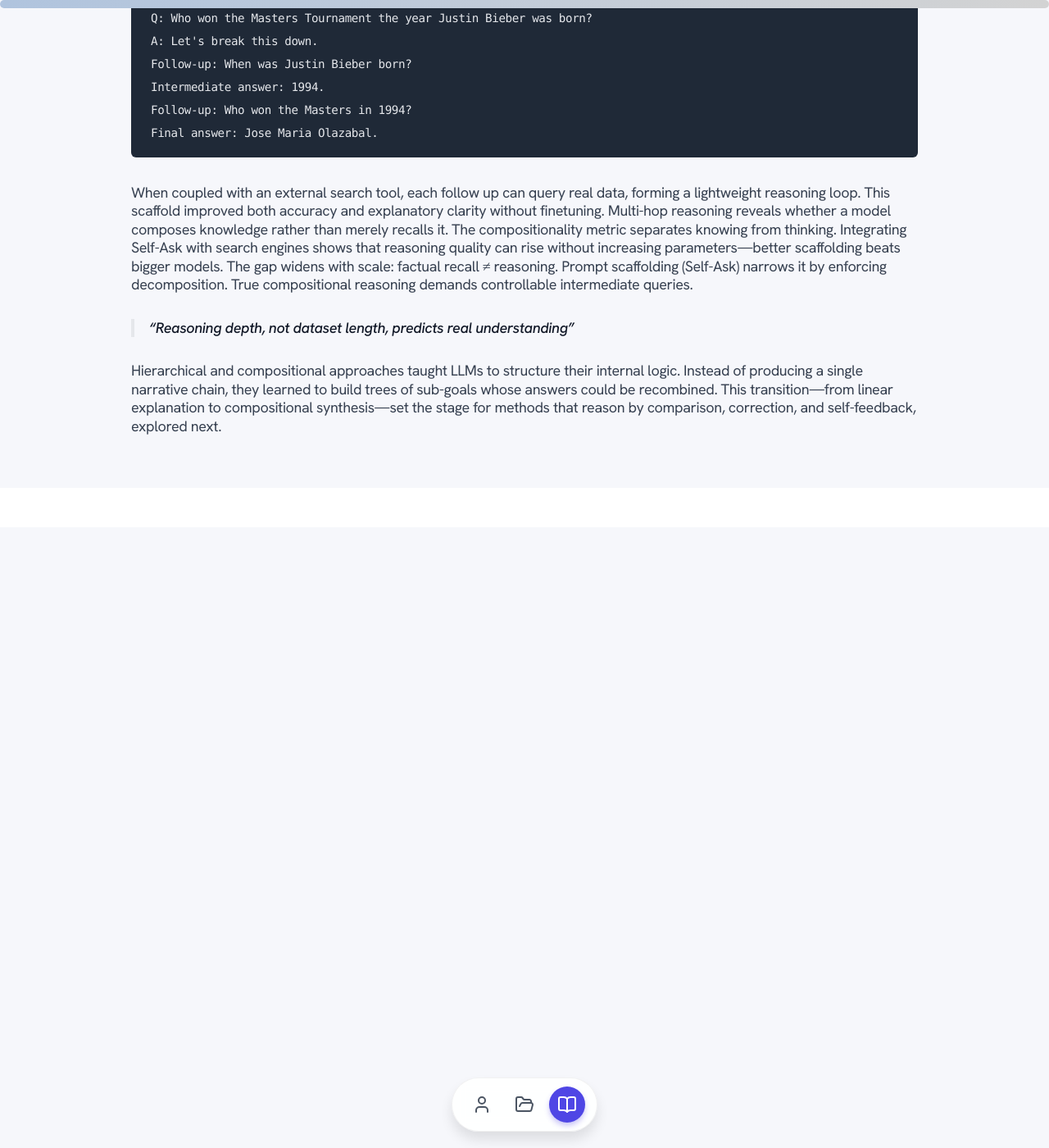
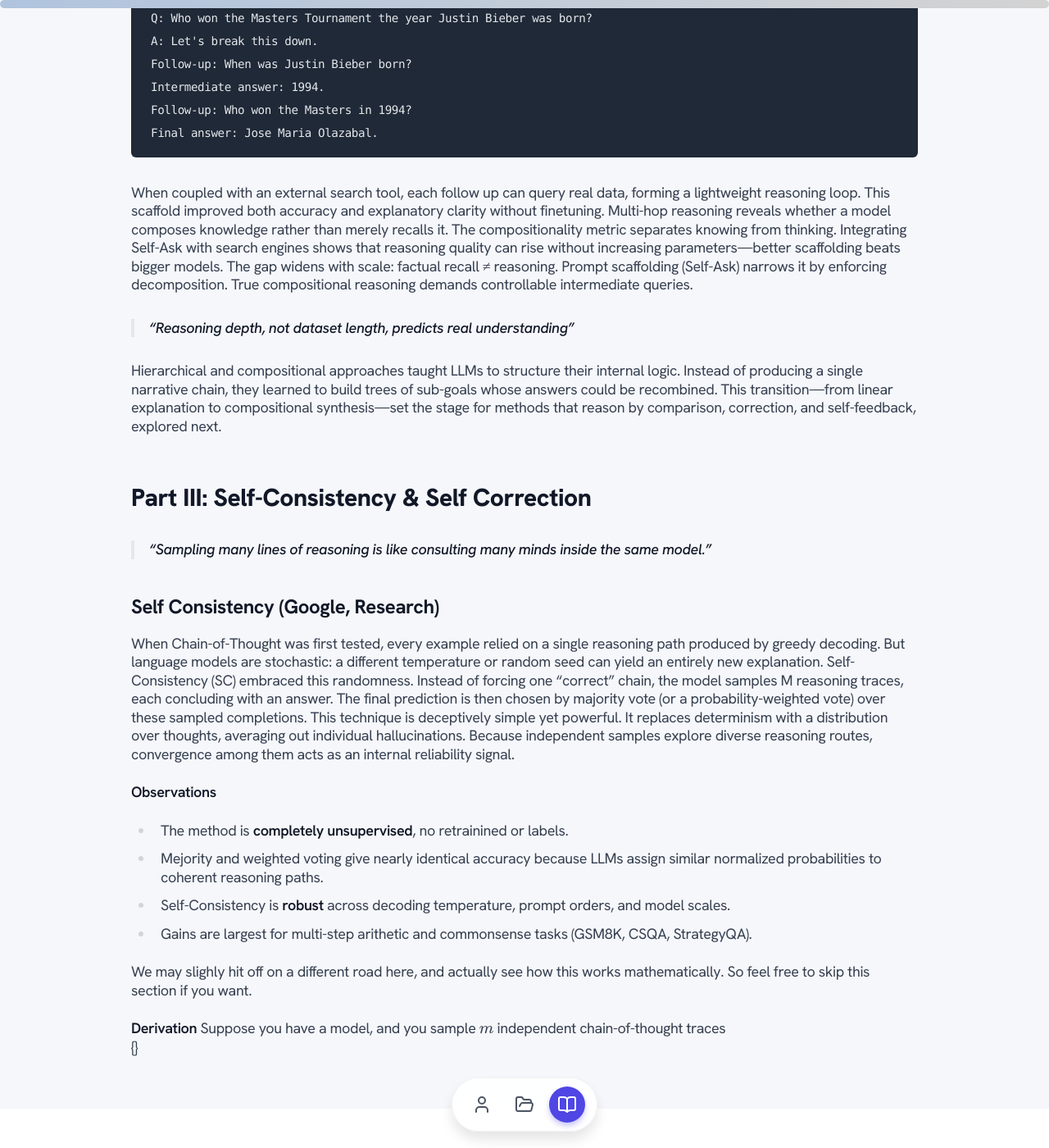
Before and after one commit to omertafveez-2001/omertafveez-2001.github.io, a Jekyll site: the page built from blogs/reasoning-primer/reasoning-primer.md, in a window 1280 px wide and 1400 px high, scrolled down 8606 px. Shown: the whole window at 82% size. Built offline with Jekyll 4.4.1, drawn with Linux system fonts in a browser that asks for light colours; nearby versions of some CDN libraries; some of the changed text lies outside the part shown.

Commit message:
reasoning

```diff
--- a/blogs/reasoning-primer/reasoning-primer.md
+++ b/blogs/reasoning-primer/reasoning-primer.md
@@ -120,7 +120,7 @@ Zero-Shot CoT eliminited them with the trigger phrase:
 > Let's think step by step.
 
 <br>
-The model first generates a reasoning trace $z$, then re-prompts with the trace to obtain the final answer. This “double prompting” works astonishingly well for huge models like PaLM 540 B, but smaller ones barely benefit. Temperature sampling sometimes rescues a poor reasoning path—an accidental discovery that stochastic decoding performs a kind of search over possible thoughts. This can be interpreted as evidence that **reasoning = search** in text space. Temperature controls exploration breadth, letting the model stumble into valid logical sequences. Thus, even without curated exemplars, reasoning can be elicited linguistically if the model is large enough to internalize the pattern.
+The model first generates a reasoning trace $$z$$, then re-prompts with the trace to obtain the final answer. This “double prompting” works astonishingly well for huge models like PaLM 540 B, but smaller ones barely benefit. Temperature sampling sometimes rescues a poor reasoning path—an accidental discovery that stochastic decoding performs a kind of search over possible thoughts. This can be interpreted as evidence that **reasoning = search** in text space. Temperature controls exploration breadth, letting the model stumble into valid logical sequences. Thus, even without curated exemplars, reasoning can be elicited linguistically if the model is large enough to internalize the pattern.
 
 ### What explicit reasoning taught us
 From Scratchpads to Auto-CoT, a pattern emerges.
@@ -199,3 +199,21 @@ When coupled with an external search tool, each follow up can query real data, f
 > Reasoning depth, not dataset length, predicts real understanding
 
 Hierarchical and compositional approaches taught LLMs to structure their internal logic. Instead of producing a single narrative chain, they learned to build trees of sub-goals whose answers could be recombined. This transition—from linear explanation to compositional synthesis—set the stage for methods that reason by comparison, correction, and self-feedback, explored next.
+
+## **Part III: Self-Consistency & Self Correction**
+> Sampling many lines of reasoning is like consulting many minds inside the same model.
+
+### **Self Consistency (Google, Research)**
+When Chain-of-Thought was first tested, every example relied on a single reasoning path produced by greedy decoding. But language models are stochastic: a different temperature or random seed can yield an entirely new explanation. Self-Consistency (SC) embraced this randomness. Instead of forcing one “correct” chain, the model samples M reasoning traces, each concluding with an answer. The final prediction is then chosen by majority vote (or a probability-weighted vote) over these sampled completions. This technique is deceptively simple yet powerful. It replaces determinism with a distribution over thoughts, averaging out individual hallucinations. Because independent samples explore diverse reasoning routes, convergence among them acts as an internal reliability signal. <br>
+
+**Observations**
+- The method is **completely unsupervised**, no retrainined or labels.
+- Mejority and weighted voting give nearly identical accuracy because LLMs assign similar normalized probabilities to coherent reasoning paths.
+- Self-Consistency is **robust** across decoding temperature, prompt orders, and model scales.
+- Gains are largest for multi-step arithetic and commonsense tasks (GSM8K, CSQA, StrategyQA).
+
+We may slighly hit off on a different road here, and actually see how this works mathematically. So feel free to skip this section if you want. <br>
+
+**Derivation**
+Suppose you have a model, and you sample $$m$$ independent chain-of-thought traces <br>
+{}
--- a/style.css
+++ b/style.css
@@ -408,6 +408,17 @@ html {
     line-height: 1.25;
 }
 
+/* Center MathJax display equations in blog posts */
+.blog-prose .mjx-container[jax="CHTML"][display] {
+    display: flex;
+    justify-content: center;
+    margin: 1.5rem 0;
+}
+
+.blog-prose .mjx-container[jax="CHTML"][display] mjx-math {
+    margin: 0 !important;
+}
+
 .blog-card:hover {
     transform: translateY(-4px);
     box-shadow: 0 16px 32px rgba(15, 23, 42, 0.14);
```
